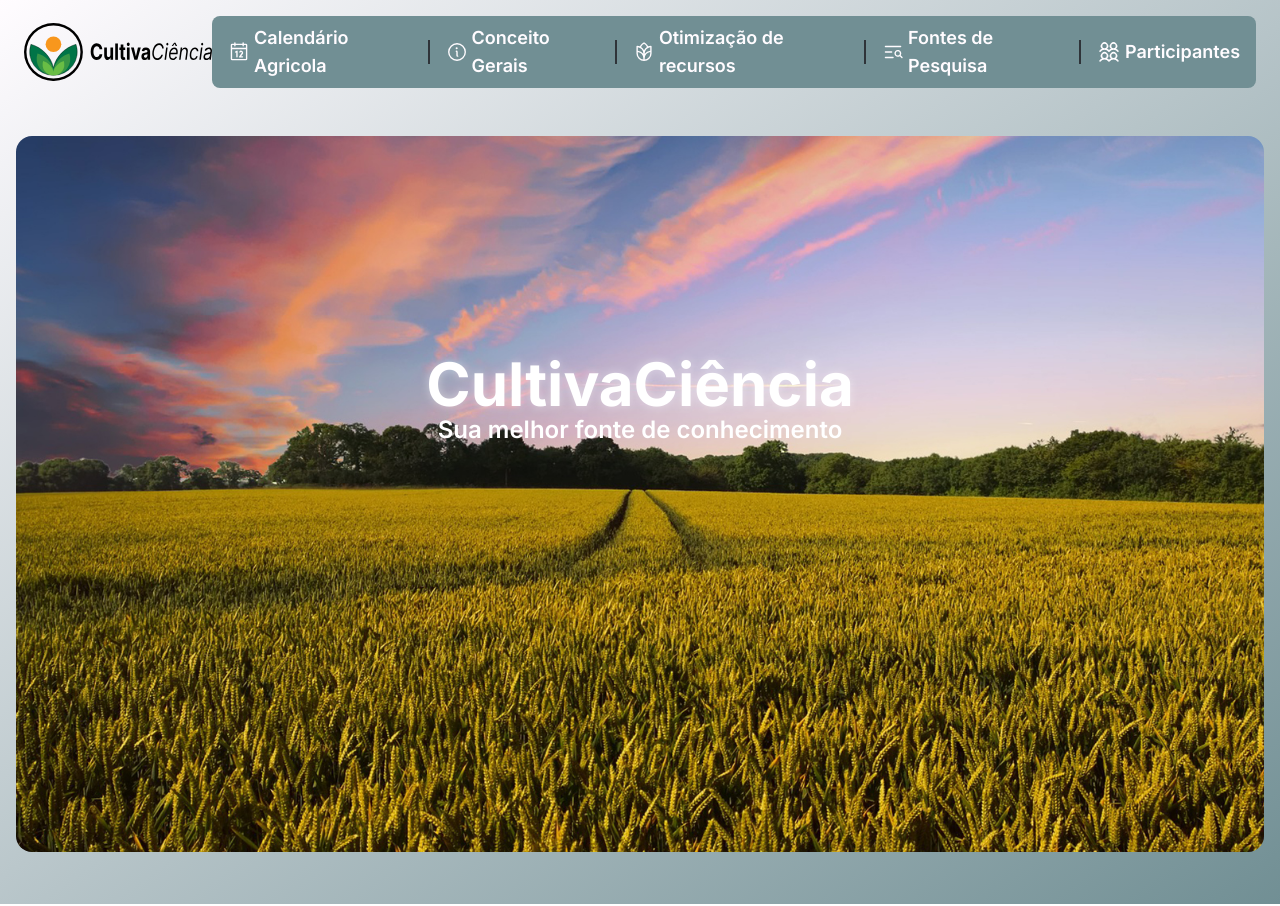
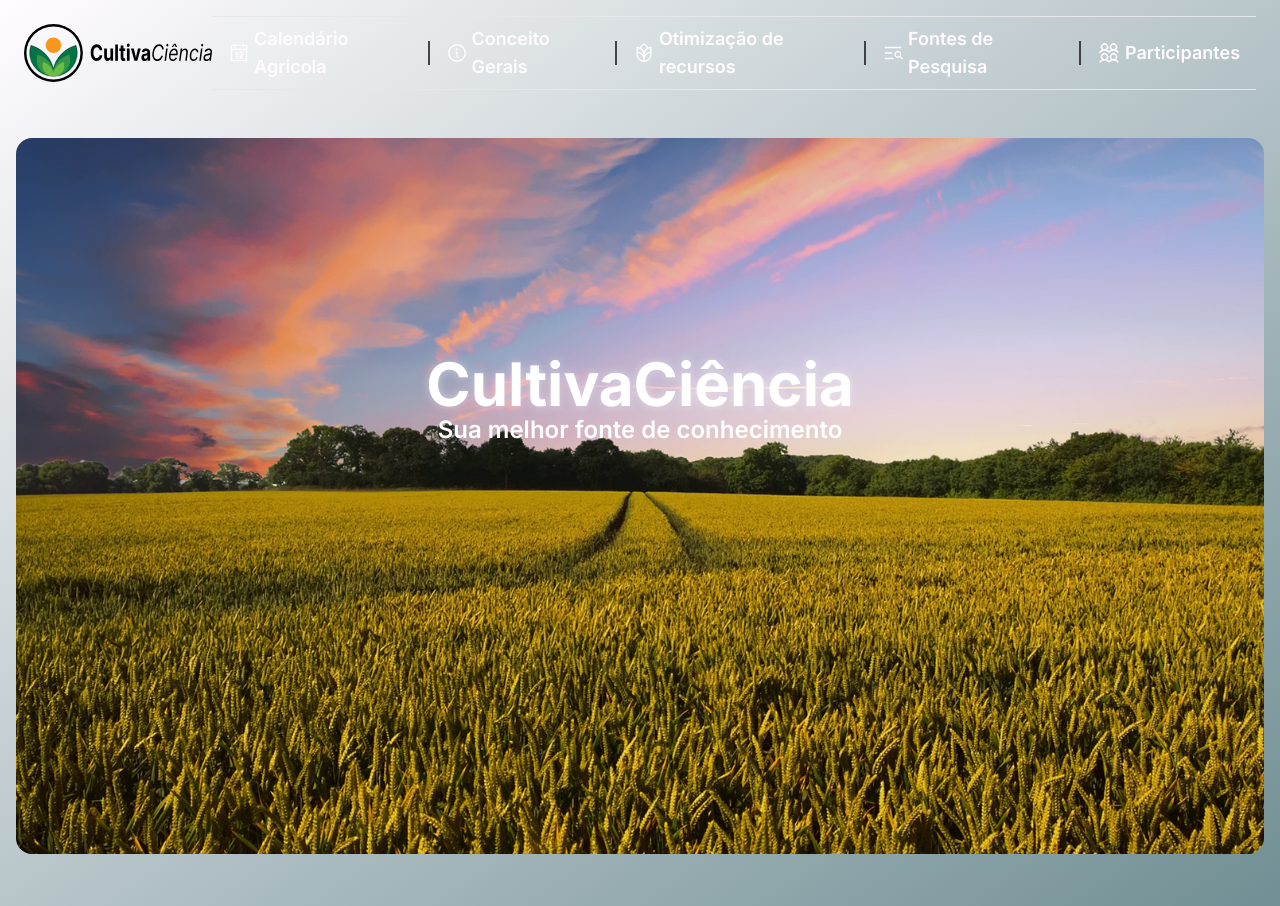
Before and after one commit to JPBM135/agro-site-design, a Next.js app: page / in a window 1280 px wide. Built offline with nearby package versions, Linux system fonts and the light colour scheme.

Commit message:
chore(header): change styling

```diff
--- a/src/components/Header.tsx
+++ b/src/components/Header.tsx
@@ -18,7 +18,7 @@ export function Header() {
 					width={200}
 				/>
 			</Link>
-			<nav className="flex flex-row text-snow items-center space-x-4 text-lg font-semibold py-2 px-4 bg-slate-gray rounded-lg">
+			<nav className="flex flex-row text-snow items-center space-x-4 text-lg font-semibold py-2 px-4 border-y">
 				<Link className="flex gap-1 items-center hover:drop-shadow-[0_0_0.5rem_#fff]" href="/agro-calendar">
 					<Calendar size={24} />
 					Calendário Agricola
```
